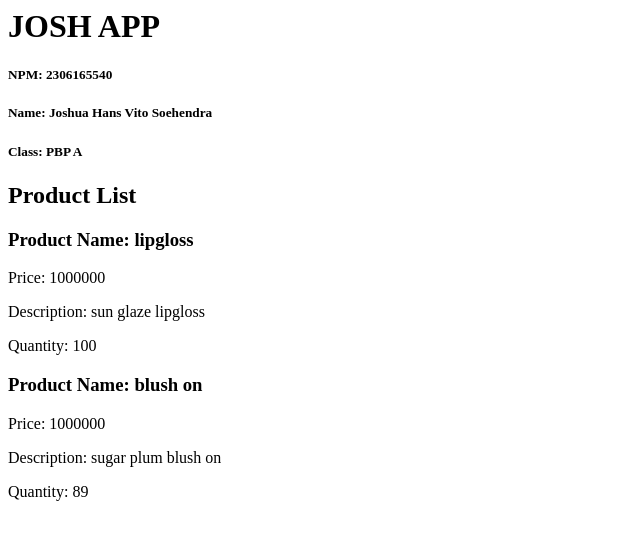
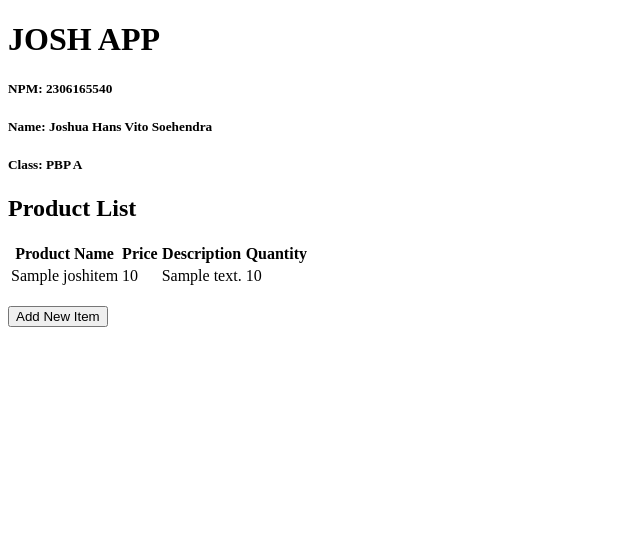
Before and after one commit to joshuahvs/josh, a Django app: page / in a window 1280 px wide. Shown: the top 540 px of the page, without its empty margins (0-640 px from the left). Run offline with Django 5.2, Linux system fonts and the light colour scheme; tables that the repository leaves empty hold one stand-in row (values such as "Sample post").

Commit message:
Menambahkan form model untuk menambah item

```diff
--- a/josh_app/settings.py
+++ b/josh_app/settings.py
@@ -55,7 +55,7 @@ ROOT_URLCONF = 'josh_app.urls'
 TEMPLATES = [
     {
         'BACKEND': 'django.template.backends.django.DjangoTemplates',
-        'DIRS': [],
+        'DIRS': [BASE_DIR/'templates'],
         'APP_DIRS': True,
         'OPTIONS': {
             'context_processors': [
--- a/main/models.py
+++ b/main/models.py
@@ -1,7 +1,9 @@
+import uuid
 from django.db import models
 
 # Create your models here.
-class joshShop(models.Model):
+class joshItem(models.Model):
+    id = models.UUIDField(primary_key=True, default=uuid.uuid4, editable=False)
     name = models.CharField(max_length=255)
     price = models.IntegerField()
     description = models.TextField()
--- a/main/templates/main.html
+++ b/main/templates/main.html
@@ -1,3 +1,6 @@
+{% extends 'base.html' %}
+{% block content %}
+
 <h1>JOSH APP</h1>
 
 <h5>NPM: 2306165540 </h5>
@@ -6,9 +9,41 @@
 
 <h2>Product List</h2>
 
-{% for product in products %}
+<!-- {% for product in products %}
     <h3>Product Name: {{ product.name }}</h3>
     <p>Price: {{ product.price }}</p>
     <p>Description: {{ product.description }}</p>
     <p>Quantity: {{ product.quantity }}</p>
-{% endfor %}
+{% endfor %} -->
+
+{% if not josh_item_entries %}
+<p>Belum ada data barang pada JOSH App.</p>
+{% else %}
+<table>
+  <tr>
+    <th>Product Name</th>
+    <th>Price</th>
+    <th>Description</th>
+    <th>Quantity</th>
+  </tr>
+
+  {% comment %} Berikut cara memperlihatkan data mood di bawah baris ini
+  {% endcomment %}
+  {% for item_entry in josh_item_entries %}
+  <tr>
+    <td>{{item_entry.name}}</td>
+    <td>{{item_entry.price}}</td>
+    <td>{{item_entry.description}}</td>
+    <td>{{item_entry.quantity}}</td>
+  </tr>
+  {% endfor %}
+</table>
+{% endif %}
+
+<br />
+
+<a href="{% url 'main:create_item_entry' %}">
+  <button>Add New Item</button>
+</a>
+
+{% endblock content %}
--- a/main/urls.py
+++ b/main/urls.py
@@ -1,8 +1,13 @@
 from django.urls import path
-from main.views import show_main
+from main.views import show_main, create_item_entry, show_xml, show_json,show_xml_by_id, show_json_by_id
 
 app_name = 'main'
 
 urlpatterns = [
     path('', show_main, name='show_main'),
+    path('create_item_entry', create_item_entry, name='create_item_entry'),
+    path('show_xml', show_xml, name='show_xml'),
+    path('json', show_json, name='show_json'),
+    path('xml/<str:id>', show_xml_by_id, name='show_xml_by_id'),
+    path('json/<str:id>', show_json_by_id, name='show_json_by_id'),
 ]
--- a/main/views.py
+++ b/main/views.py
@@ -1,11 +1,43 @@
-from django.shortcuts import render
+from django.shortcuts import render, redirect
+from main.forms import joshShopEntryForm
+from main.models import joshItem
+from django.http import HttpResponse
+from django.core import serializers
 
 # Create your views here.
 def show_main(request):
-
+    josh_item_entries = joshItem.objects.all()
     products = [
     {'name': 'lipgloss', 'price': 1000000, 'description': 'sun glaze lipgloss', 'quantity': 100},
-    {'name': 'blush on', 'price': 1000000, 'description': 'sugar plum blush on', 'quantity': 89}
+    {'name': 'blush on', 'price': 1000000, 'description': 'sugar plum blush on', 'quantity': 89},
     ]
+    context = {
+        'products': products,
+        'josh_item_entries': josh_item_entries
+    }
 
-    return render(request, "main.html", {'products': products})
+    return render(request, "main.html", context)
+
+def create_item_entry(request):
+    form = joshShopEntryForm(request.POST or None)
+    if (form.is_valid() and request.method == "POST"):
+        form.save()
+        return redirect('main:show_main')
+    context = {'form': form}
+    return render(request,'create_item_entry.html', context)
+
+def show_xml(request):
+    data = joshItem.objects.all()
+    return HttpResponse(serializers.serialize("xml", data), content_type="application/xml")
+
+def show_json(request):
+    data = joshItem.objects.all()
+    return HttpResponse(serializers.serialize("json", data), content_type ="application/json")
+
+def show_xml_by_id(request, id):
+    data = joshItem.objects.filter(pk=id)
+    return HttpResponse(serializers.serialize("xml", data), content_type="application/xml")
+
+def show_json_by_id(request, id):
+    data = joshItem.objects.filter(pk=id)
+    return HttpResponse(serializers.serialize("json", data), content_type="application/json")
--- /dev/null
+++ b/templates/base.html
@@ -0,0 +1,13 @@
+{% load static %}
+<!DOCTYPE html>
+<html lang="en">
+  <head>
+    <meta charset="UTF-8" />
+    <meta name="viewport" content="width=device-width, initial-scale=1.0" />
+    {% block meta %} {% endblock meta %}
+  </head>
+
+  <body>
+    {% block content %} {% endblock content %}
+  </body>
+</html>
```
Also changed, not shown: main/forms.py (added, +7 -0 lines), main/templates/create_item_entry.html (added, +18 -0 lines), README.md, main/migrations/0002_alter_joshshop_id.py (added), main/migrations/0003_rename_joshshop_joshitem.py (added).
